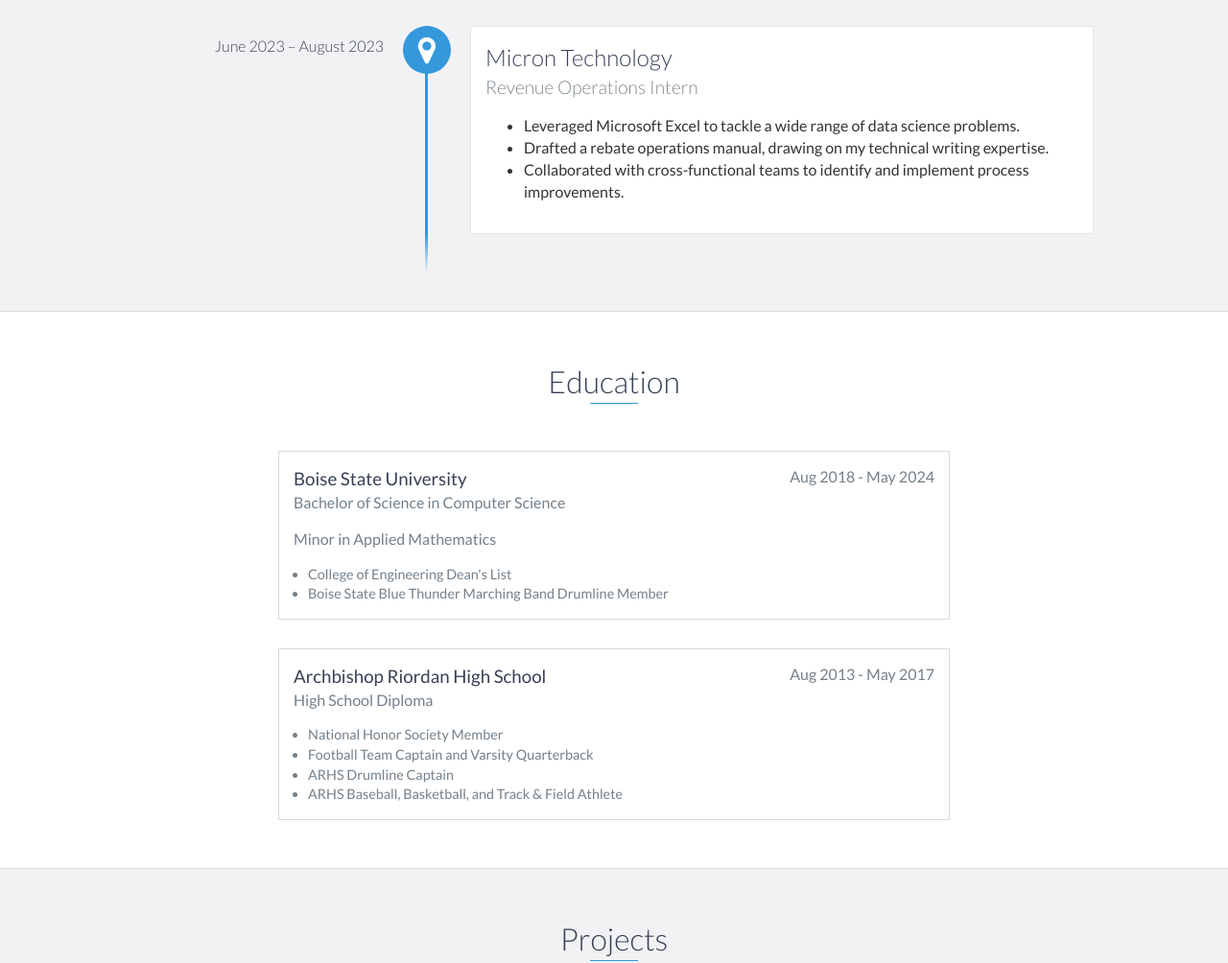
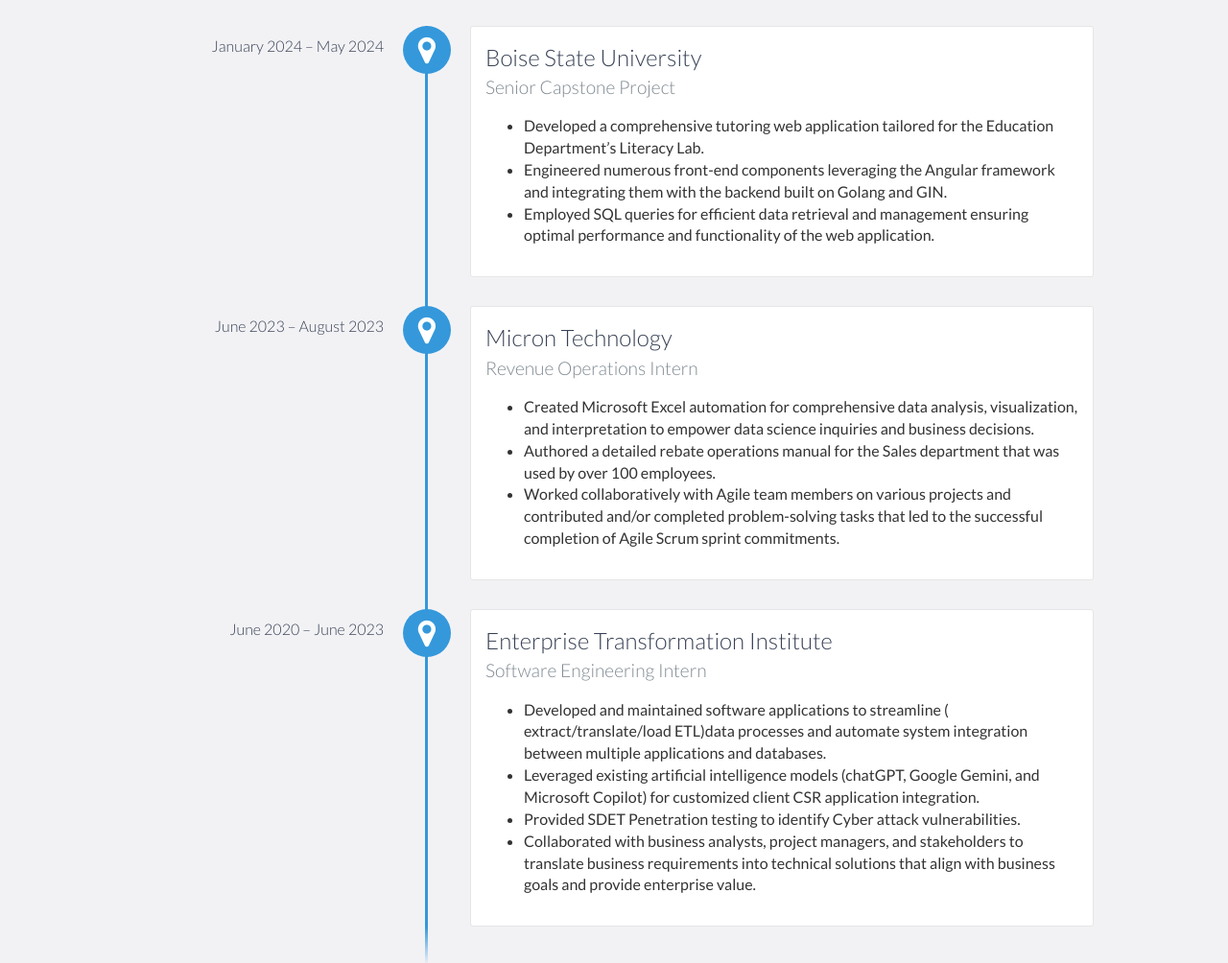
Before and after one commit to xaviercaracter/xaviercaracter.github.io, a website: page index.html in a window 1280 px wide. Shown: the part 1400-2404 px from the top of the page at 96% size. Drawn offline with nearby package versions, Linux system fonts and the light colour scheme.

Commit message:
updated experience

```diff
--- a/index.html
+++ b/index.html
@@ -85,8 +85,8 @@
                         <p><strong>Phone</strong></p>
                         <p>(650)518-3813</p><br/>
                         <p><strong>Address</strong></p>
-                        <p>6102 Beech Ave #110</p>
-                        <p>Orangevale, CA 95662</p>
+                        <p>723 Camino Plaza #105</p>
+                        <p>San Bruno, CA, 94066</p>
                 </div>
             </div>
         </div>
@@ -96,13 +96,33 @@
     <div id="experience" class="background-alt">
         <h2 class="heading">Experience</h2>
         <div id="experience-timeline">
+            <div data-date="January 2024 – May 2024">
+                <h3>Boise State University</h3>
+                <h4>Senior Capstone Project</h4>
+                <ul>
+                <li>Developed a comprehensive tutoring web application tailored for the Education Department’s Literacy Lab.</li>
+                <li>Engineered numerous front-end components leveraging the Angular framework and integrating them with the backend built on Golang and GIN.
+                </li>
+                <li>Employed SQL queries for efficient data retrieval and management ensuring optimal performance and functionality of the web application.</li>
+                </ul>
+            </div>
             <div data-date="June 2023 – August 2023">
                 <h3>Micron Technology</h3>
                 <h4>Revenue Operations Intern</h4>
                 <ul>
-                <li>Leveraged Microsoft Excel to tackle a wide range of data science problems.</li>
-                <li>Drafted a rebate operations manual, drawing on my technical writing expertise.</li>
-                <li>Collaborated with cross-functional teams to identify and implement process improvements.</li>
+                <li>Created Microsoft Excel automation for comprehensive data analysis, visualization, and interpretation to empower data science inquiries and business decisions.</li>
+                <li>Authored a detailed rebate operations manual for the Sales department that was used by over 100 employees.</li>
+                <li>Worked collaboratively with Agile team members on various projects and contributed and/or completed problem-solving tasks that led to the successful completion of Agile Scrum sprint commitments.</li>
+                </ul>
+            </div>
+            <div data-date="June 2020 – June 2023">
+                <h3>Enterprise Transformation Institute</h3>
+                <h4>Software Engineering Intern</h4>
+                <ul>
+                <li>Developed and maintained software applications to streamline ( extract/translate/load ETL)data processes and automate system integration between multiple applications and databases.</li>
+                <li>Leveraged existing artificial intelligence models (chatGPT, Google Gemini, and Microsoft Copilot) for customized client CSR application integration.</li>
+                <li>Provided SDET Penetration testing to identify Cyber attack vulnerabilities.</li>
+                <li>Collaborated with business analysts, project managers, and stakeholders to translate business requirements into technical solutions that align with business goals and provide enterprise value.</li>
                 </ul>
             </div>
         </div>
```
